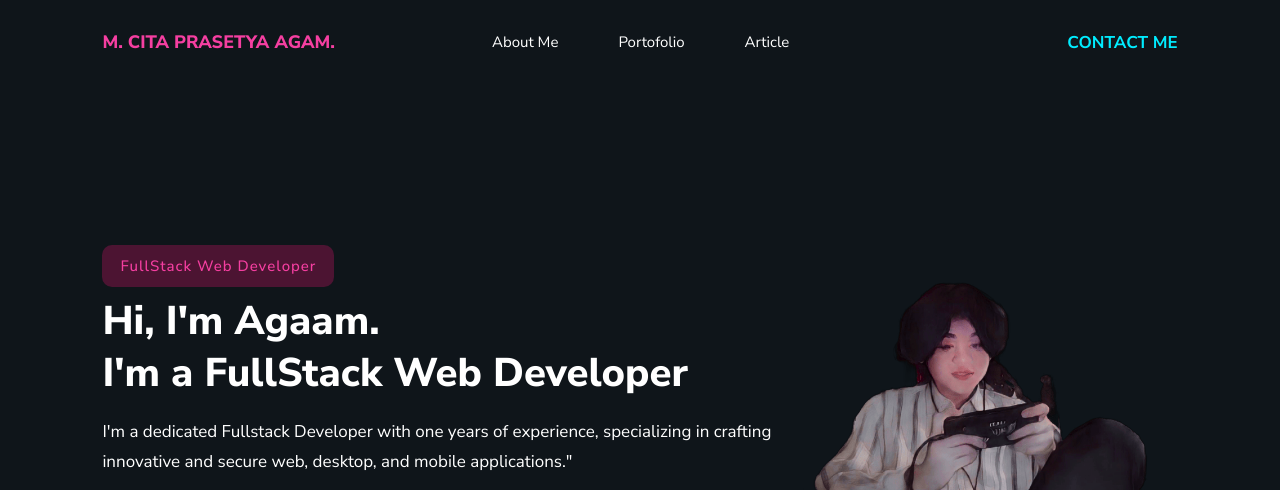
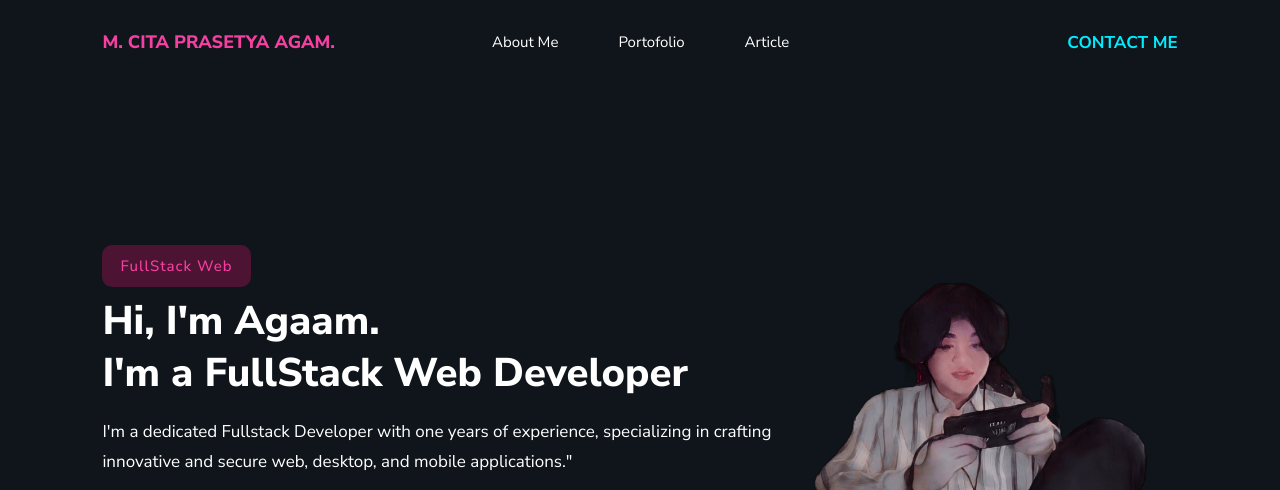
Before and after one commit to Agaam03/web-portofolio, a plain HTML site: page index.html in a window 1280 px wide. Shown: the top 490 px of the page. Drawn offline with nearby package versions, Linux system fonts and the light colour scheme.

Commit message:
tes live

```diff
--- a/index.html
+++ b/index.html
@@ -40,7 +40,7 @@
     <!-- Home Section -->
     <section class="home">
         <div class="home-text">
-            <span>FullStack Web Developer </span>
+            <span>FullStack Web </span>
             <h1>Hi, I'm Agaam. <br> I'm a FullStack Web Developer</h1>
             <p>I'm a dedicated Fullstack Developer with one years of experience, specializing in crafting innovative and secure web, desktop, and mobile applications."</p>
 
```
